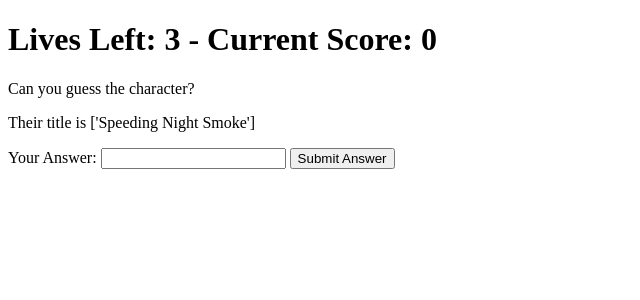
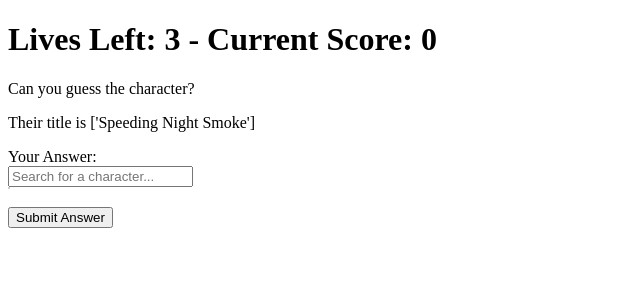
Before and after one commit to Jkokol2000/Restraunt_Crawling, a Django app: page / in a window 1280 px wide. Shown: the top 300 px of the page, without its empty margins (0-640 px from the left). Run offline with Django 5.2, Linux system fonts and the light colour scheme; data comes from the database, SQL or seed files in the repository; both versions use the stored data as it was after the commit.

Commit message:
Added real time search for characters

```diff
--- /dev/null
+++ b/Restraunt_Crawling/Django_App/titleguesser/static/js/search.js
@@ -0,0 +1,32 @@
+const searchBar = document.getElementById('search-bar');
+const suggestionsBox = document.getElementById('suggestions');
+
+searchBar.addEventListener('input', function() {
+    const query = searchBar.value.trim();
+    if (query.length > 0) {
+        fetch(`/search/?q=${encodeURIComponent(query)}`)
+            .then(response => response.json())
+            .then(data => {
+                suggestionsBox.innerHTML = ''; // Clear previous suggestions
+                data.suggestions.forEach(suggestion => {
+                    const suggestionDiv = document.createElement('div');
+                    suggestionDiv.textContent = suggestion;
+                    suggestionDiv.addEventListener('click', () => {
+                        searchBar.value = suggestion;
+                        suggestionsBox.innerHTML = ''; // Clear suggestions
+                    });
+                    suggestionsBox.appendChild(suggestionDiv);
+                });
+            })
+            .catch(error => console.error('Error fetching suggestions:', error));
+    } else {
+        suggestionsBox.innerHTML = ''; // Clear suggestions if search is empty
+    }
+});
+
+// Close suggestions box when clicking outside
+document.addEventListener('click', (e) => {
+    if (!e.target.closest('.search-container')) {
+        suggestionsBox.innerHTML = '';
+    }
+});
--- /dev/null
+++ b/Restraunt_Crawling/Django_App/titleguesser/static/titleguesser/style.css
@@ -0,0 +1,21 @@
+#suggestions {
+    border: 1px solid #ccc;
+    max-width: 300px;
+    background: #fff;
+    position: absolute;
+    z-index: 1000;
+}
+
+#suggestions div {
+    padding: 8px;
+    cursor: pointer;
+}
+
+#suggestions div:hover {
+    background: #f0f0f0;
+}
+
+.search-container {
+    position: relative;
+    margin-bottom: 20px;
+}
--- a/Restraunt_Crawling/Django_App/titleguesser/templates/titleguesser/index.html
+++ b/Restraunt_Crawling/Django_App/titleguesser/templates/titleguesser/index.html
@@ -1,6 +1,7 @@
 <!DOCTYPE html>
 <head>
-
+    {% load static %}
+    <link rel="stylesheet" href="{% static 'titleguesser/style.css' %}">
 </head>
 <body>
     <h1>Lives Left: {{lives}} - Current Score: {{score}}</h1>
@@ -10,10 +11,19 @@
     {% else %}
         <p>No current_character</p>
     {% endif %}
-    <form method="post">
+    <!-- Search Bar with Suggestions -->
+
+
+    <form method="POST">
         {% csrf_token %}
         <label for="answer">Your Answer:</label>
-        <input type="text" name="answer" id="answer" required>
+        <div class="search-container">
+            <input type="text" name="answer" id="search-bar" placeholder="Search for a character..." autocomplete="off">
+            <div id="suggestions"></div>
+        </div>
         <button type="submit">Submit Answer</button>
     </form>
+
+    <!-- Load the JavaScript -->
+    <script src="{% static 'js/search.js' %}"></script>
 </body>
--- a/Restraunt_Crawling/Django_App/titleguesser/urls.py
+++ b/Restraunt_Crawling/Django_App/titleguesser/urls.py
@@ -3,5 +3,6 @@ from django.urls import path
 from . import views
 
 urlpatterns = [
-    path('', views.index, name="index")
+    path('', views.index, name="index"),
+    path('search/', views.search_characters, name="seach_characters"),
 ]
--- a/Restraunt_Crawling/Django_App/titleguesser/views.py
+++ b/Restraunt_Crawling/Django_App/titleguesser/views.py
@@ -1,5 +1,5 @@
 from django.shortcuts import render, redirect
-from django.http import HttpResponse
+from django.http import HttpResponse, JsonResponse
 from django.template import loader
 import random
 
@@ -51,3 +51,11 @@ def index(request):
         return render(request, 'titleguesser/game_over.html', {'score': request.session['score']})
 
     return HttpResponse(template.render(context, request))
+
+def search_characters(request):
+    query = request.GET.get('q', '')
+    if query:
+        results = Character.objects.filter(name__icontains=query)[:5]
+        suggestions = [character.name for character in results]
+        return JsonResponse({'suggestions': suggestions})
+    return JsonResponse({'suggestions': []})
```
Also changed, not shown: Restraunt_Crawling.py (+0 -26 lines), Restraunt_Crawling/Django_App/db.sqlite3.
